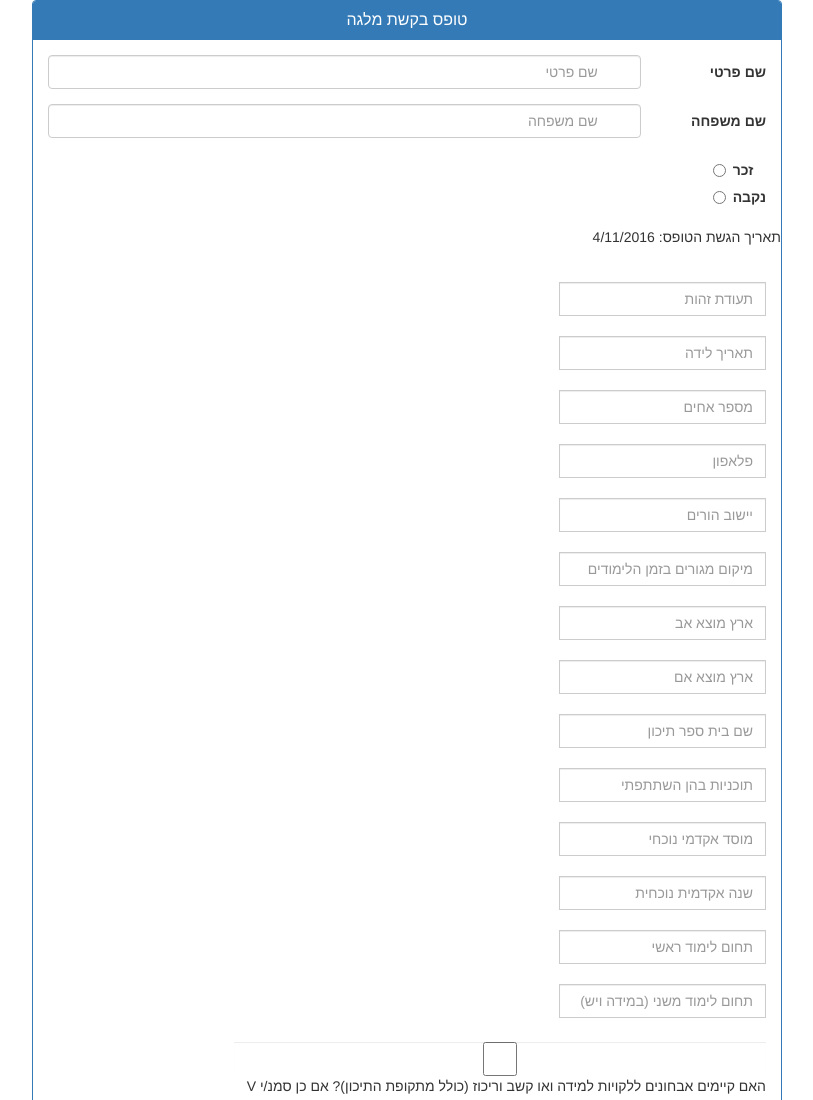
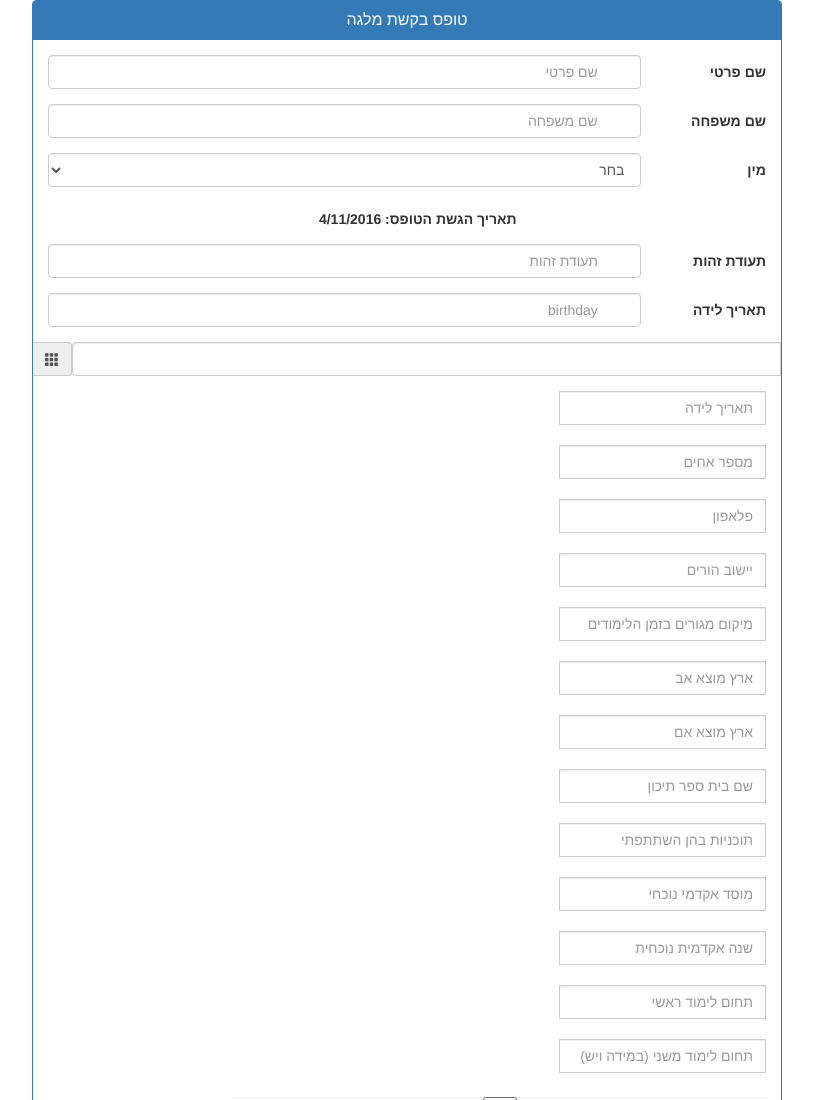
Before and after one commit to idanizi/heznek_mail.client, a website: page index.html in a window 1280 px wide. Shown: the top 1100 px of the page, without its empty margins (233-1046 px from the left). Drawn offline with nearby package versions, Linux system fonts and the light colour scheme.

Commit message:
working over the inputs one-by one

```diff
--- a/index.html
+++ b/index.html
@@ -5,7 +5,7 @@
     <title>
         טופס הגשת בקשה למלגה - הזנק לעתיד
     </title>
-    <link rel="stylesheet" href="bower_components/bootstrap/dist/css/bootstrap.css"/>
+    <link rel="stylesheet" href="node_modules/bootstrap/dist/css/bootstrap.css"/>
     <script type="text/javascript" src="https://cdn.emailjs.com/dist/email.min.js"></script>
     <script type="text/javascript">
         (function () {
@@ -44,6 +44,7 @@
                 <!-- END TEST AUTO -->
 
                 <!--Note: fist sample-->
+                <!--Note: first name-->
                 <div class="form-group has-feedback"
                      ng-class="validationClass(myForm.firstName, [])">
                     <label for="firstName" class="control-label col-sm-2 col-sm-push-10">שם פרטי</label>
@@ -61,6 +62,7 @@
                 </div>
                 <!--Note: fist sample end-->
 
+                <!--Note: last name-->
                 <div class="form-group has-feedback"
                      ng-class="validationClass(myForm.lastName, [])">
                     <label for="lastName" class="control-label col-sm-2 col-sm-push-10">שם משפחה</label>
@@ -78,33 +80,97 @@
                     </div>
                 </div>
 
-                <div dir="ltr" class="input-group">
-                    <label class="radio" for="sex_m">
-                        <input ng-model="data.sex" id="sex_m" name="sex" type="radio" value="male">
-                        <bdi>זכר</bdi>
+                <!--note: sex as radio buttons-->
+                <!--<div class="form-group container">-->
+
+                <!--<label class="" for="sex_m">-->
+                <!--<input ng-model="data.sex" id="sex_m" name="sex" type="radio" value="male">-->
+                <!--&nbsp;-->
+                <!--<bdi>זכר</bdi>-->
+                <!--</label>-->
+
+                <!--<br/>-->
+
+                <!--<label class="" for="sex_f">-->
+                <!--<input ng-model="data.sex" id="sex_f" name="sex" type="radio" value="female">-->
+                <!--&nbsp;-->
+                <!--<bdi>נקבה</bdi>-->
+                <!--</label>-->
+                <!--</div>-->
+
+                <!--note: sex as select-->
+                <div class="form-group">
+                    <label for="firstName" class="control-label col-sm-2 col-sm-push-10">
+                        <bdi>מין</bdi>
+                    </label>
+                    <div class="col-sm-10 col-sm-pull-2">
+                        <select class="form-control">
+                            <option value="null">בחר</option>
+                            <option value="male">זכר</option>
+                            <option value="female">נקבה</option>
+                        </select>
+                    </div>
+                </div>
+
+                <!--Note: submit date-->
+                <div class="form-group">
+                    <label class="control-label col-sm-8" for="submitDate">
+                        <bdi>תאריך הגשת הטופס:</bdi>
+                        <time pubdate>{{::data.dateNow}}</time>
                     </label>
 
-                    <label class="radio" for="sex_f">
-                        <input ng-model="data.sex" id="sex_f" name="sex" type="radio" value="female">
-                        <bdi>נקבה</bdi>
-                    </label>
+                    <input ng-model="data.submitDate" id="submitDate" name="submitDate" type="hidden"
+                           class="form-control col-sm-4" value="{{::data.dateNow}}"
+                           aria-describedby="basic-addon1" disabled>
                 </div>
 
-                <br/>
+                <!--Note: id-->
+                <div class="form-group has-feedback" ng-class="validationClass(myForm.id, [])">
+                    <label class="control-label col-sm-2 col-sm-push-10" for="id">
+                        <bdi>תעודת זהות</bdi>
+                    </label>
+                    <div class="col-sm-10 col-sm-pull-2">
+                        <input aria-describedby="idHelp" class="form-control"
+                               id="id" name="id" ng-model="data.id" placeholder="תעודת זהות"
+                               pattern="[\d]{9}" required type="text"/>
+                        <span aria-hidden="true" class="glyphicon glyphicon-remove form-control-feedback"
+                              ng-show="isInValid(myForm.id, [])"></span>
+                        <span aria-hidden="true" class="glyphicon glyphicon-ok form-control-feedback"
+                              ng-show="isValid(myForm.id, [])"></span>
+                        <span class="help-block" id="idHelp" ng-show="isInValid(myForm.id, [])">
+                            <bdi>9 ספרות בלבד (ת.ז. כולל ביקורת, אם המספר פחות מ9 ספרות, יש להוסיף 0 לפני)</bdi>
+                        </span>
+                    </div>
+                </div>
 
-                <div class="form-group"><bdi>תאריך הגשת הטופס: </bdi>
-                    <time pubdate>{{::data.dateNow}}</time>
-                    <input ng-model="data.submitDate" type="hidden" class="form-control" value="{{::data.dateNow}}"
-                           aria-describedby="basic-addon1" disabled>
+                <!--Note: birthday as textbox-->
+                <div class="form-group has-feedback" ng-class="validationClass(myForm.birthday, [])">
+                    <label class="control-label col-sm-2 col-sm-push-10" for="birthday">
+                        <bdi>תאריך לידה</bdi>
+                    </label>
+                    <div class="col-sm-10 col-sm-pull-2">
+                        <input aria-describedby="birthdayHelp" class="form-control" id="birthday" name="birthday"
+                               ng-model="data.birthday"
+                               pattern="[\u05D0-\u05EA, ]+" placeholder="birthday" required="" type="text"/>
+                        <span aria-hidden="true" class="glyphicon glyphicon-remove form-control-feedback"
+                              ng-show="isInValid(myForm.birthday, [])"></span>
+                        <span aria-hidden="true" class="glyphicon glyphicon-ok form-control-feedback"
+                              ng-show="isValid(myForm.birthday, [])"></span>
+                        <span class="help-block" id="birthdayHelp" ng-show="isInValid(myForm.birthday, [])">
+                            <bdi>יש למלא תאריך לידה בצורת: DD-MM-YYYY</bdi>
+                        </span>
+                    </div>
                 </div>
-                <br/>
 
-                <div class="input-group">
-                    <input ng-model="data.id" type="text" class="form-control" placeholder="תעודת זהות"
-                           aria-describedby="basic-addon1" required>
+                <!--Note: birthday as datepicker-->
+                <div class="form-group">
+                    <div class="input-group date" data-provide="datepicker">
+                        <input type="text" class="form-control">
+                        <div class="input-group-addon">
+                            <span class="glyphicon glyphicon-th"></span>
+                        </div>
+                    </div>
                 </div>
-                <br/>
-
 
                 <div class='input-group date'>
                     <input ng-model="data.birthday" type='text' class="form-control" placeholder="תאריך לידה"
@@ -358,8 +424,8 @@
 <!--<ng-view>Loading...</ng-view>-->
 
 <!-- dependencies -->
-<script src="bower_components/jquery/dist/jquery.js"></script>
-<script src="bower_components/angular/angular.js"></script>
+<script src="node_modules/jquery/dist/jquery.js"></script>
+<script src="node_modules/angular/angular.js"></script>
 
 <!-- my dependencies -->
 <script src="app.js"></script>
```
Also changed, not shown: package.json (+6 -1 lines), template.html (+4 -5 lines).
